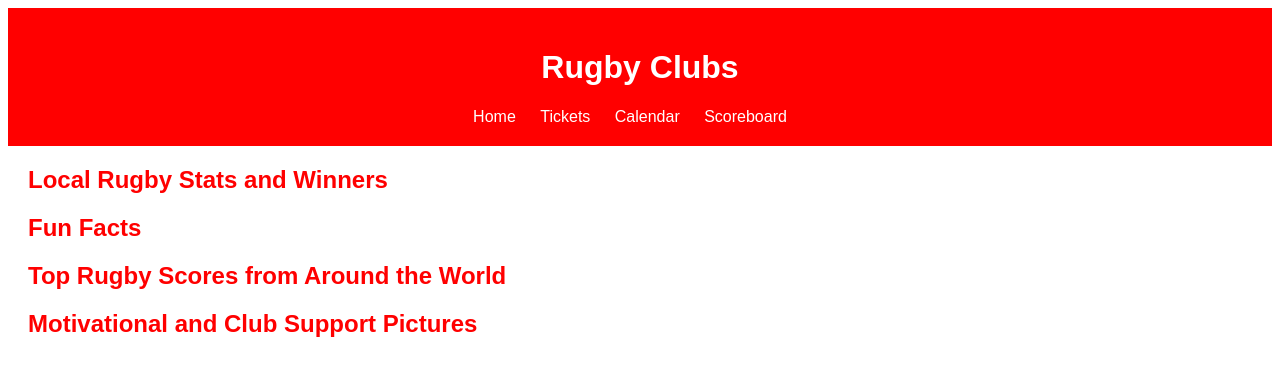
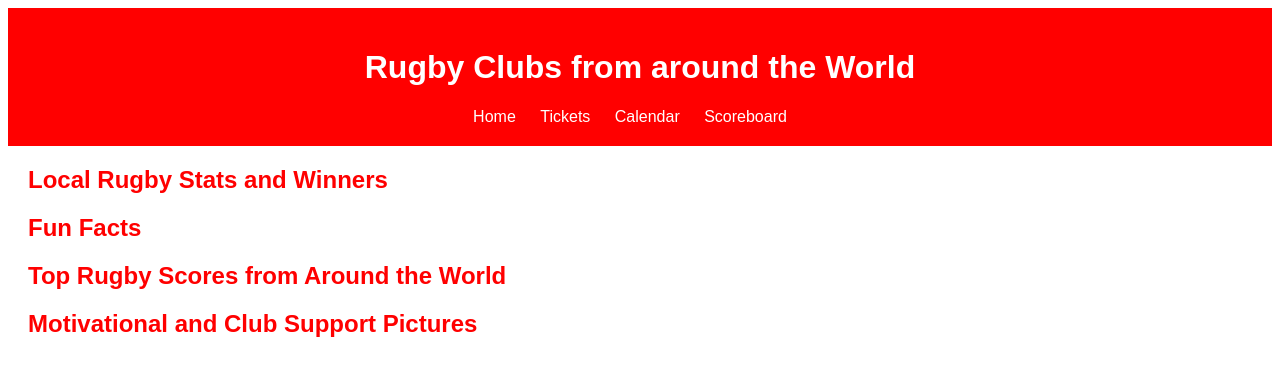
Before and after one commit to L1saM/Rugby-Club, a plain HTML site: page index.html in a window 1280 px wide. Drawn offline with Linux system fonts and the light colour scheme; a script that the page names is missing.

Commit message:
minor updates

```diff
--- a/index.html
+++ b/index.html
@@ -5,12 +5,12 @@
 <head>
   <meta charset="UTF-8">
   <meta name="viewport" content="width=device-width, initial-scale=1.0">
-  <title>Rugby Clubs</title>
+  <title>Rugby Clubs around the world</title>
   <link rel="stylesheet" href="style.css">
 </head>
 <body>
   <header>
-    <h1>Rugby Clubs</h1>
+    <h1>Rugby Clubs from around the World</h1>
     <nav>
       <ul>
         <li><a href="#">Home</a></li>
```
